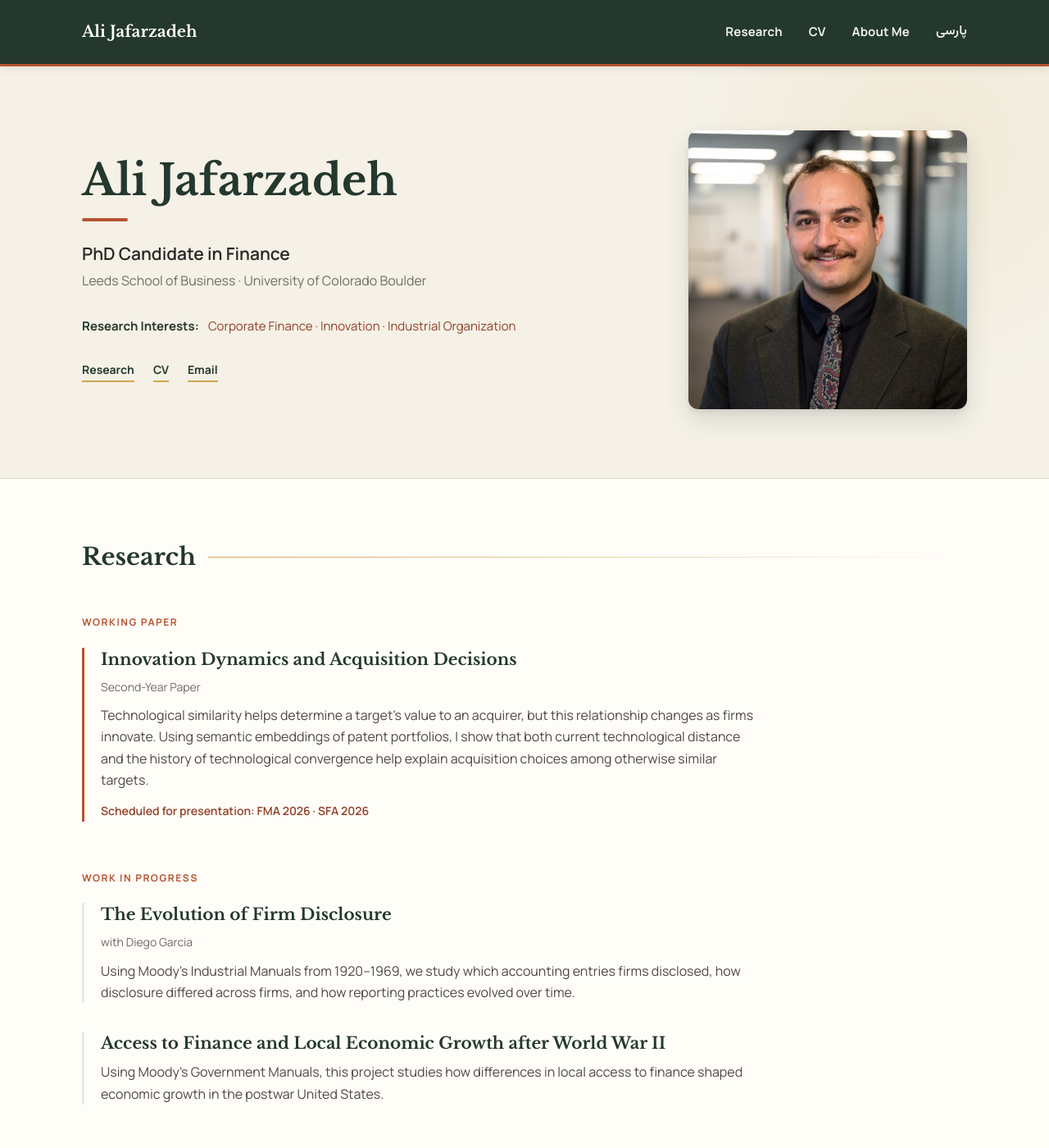
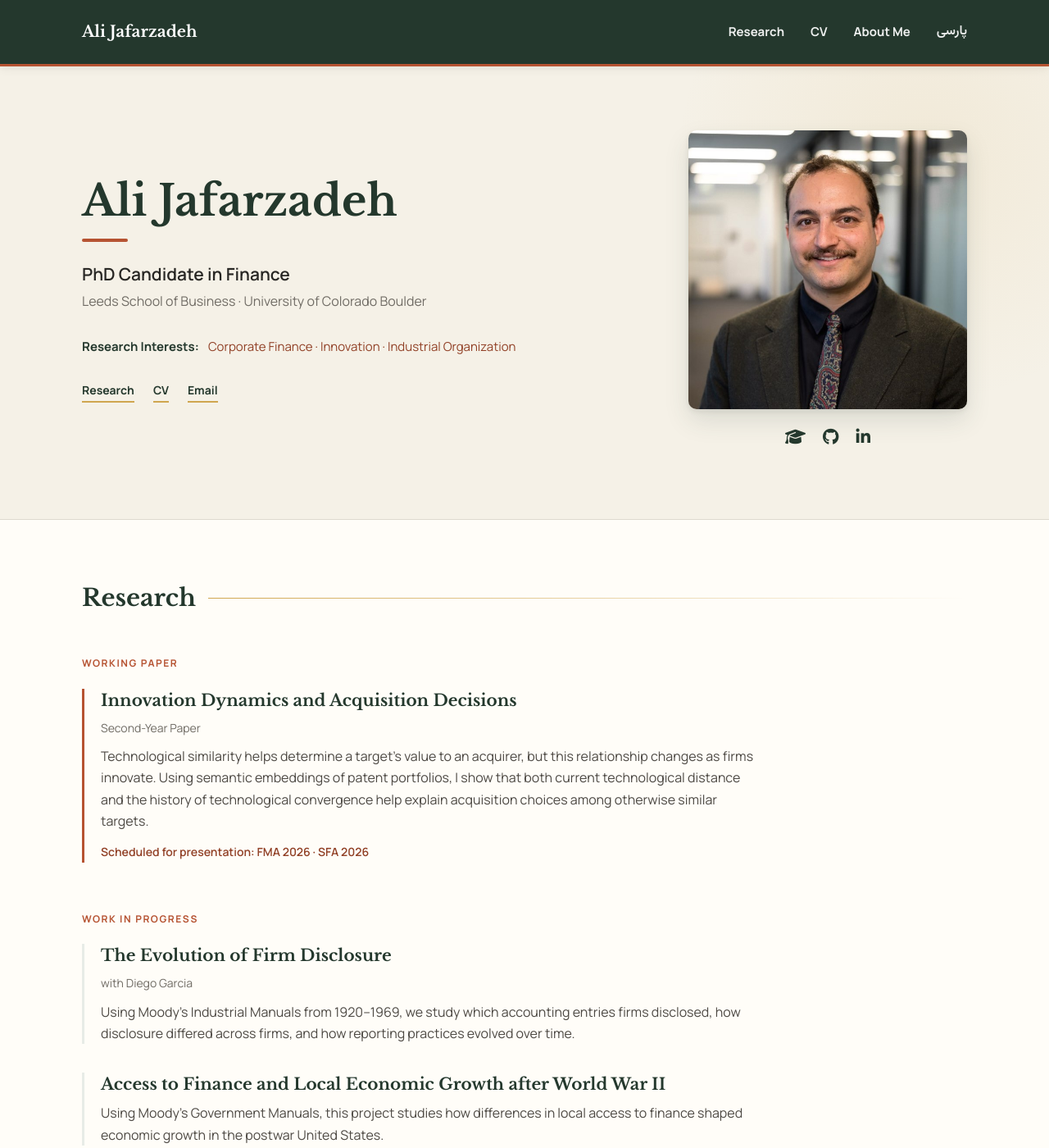
Before and after one commit to ali-jafarzadeh/ali-jafarzadeh.github.io, a Jekyll site: the page index.html, which Jekyll copies as it is, in a window 1280 px wide and 1400 px high. Shown: the whole window at 82% size. Built offline with Jekyll 4.4.1, drawn with Linux system fonts in a browser that asks for light colours.

Commit message:
Update favicon and improve HTML structure

```diff
--- a/index.html
+++ b/index.html
@@ -17,11 +17,11 @@
 
   <link rel="canonical" href="https://ali-jafarzadeh.com/">
 
-  <!-- FAVICON / GOOGLE SEARCH ICON -->
-  <link rel="icon" type="image/jpeg" href="/assets/img/mehr.jpeg">
-  <link rel="shortcut icon" type="image/jpeg" href="/assets/img/mehr.jpeg">
+  <!-- Favicon -->
+  <link rel="icon" type="image/jpeg" href="/assets/img/mehr2.jpeg">
+  <link rel="shortcut icon" type="image/jpeg" href="/assets/img/mehr2.jpeg">
 
-  <!-- OPEN GRAPH -->
+  <!-- Open Graph -->
   <meta property="og:type" content="website">
   <meta property="og:title" content="Ali Jafarzadeh | Finance PhD Candidate">
   <meta property="og:description"
@@ -31,22 +31,27 @@
         content="https://ali-jafarzadeh.com/assets/img/ali2.JPG">
   <meta property="og:site_name" content="Ali Jafarzadeh">
 
-  <!-- SOCIAL PREVIEW -->
+  <!-- Social preview -->
   <meta name="twitter:card" content="summary_large_image">
-  <meta name="twitter:title" content="Ali Jafarzadeh | Finance PhD Candidate">
+  <meta name="twitter:title"
+        content="Ali Jafarzadeh | Finance PhD Candidate">
   <meta name="twitter:description"
         content="Research in corporate finance, innovation, and industrial organization.">
   <meta name="twitter:image"
         content="https://ali-jafarzadeh.com/assets/img/ali2.JPG">
 
-  <!-- FONTS -->
+  <!-- Fonts -->
   <link rel="preconnect" href="https://fonts.googleapis.com">
   <link rel="preconnect" href="https://fonts.gstatic.com" crossorigin>
 
   <link href="https://fonts.googleapis.com/css2?family=Libre+Baskerville:wght@400;700&family=Manrope:wght@400;500;600;700&family=Vazirmatn:wght@400;500;600&display=swap"
         rel="stylesheet">
 
-  <!-- STRUCTURED DATA -->
+  <!-- Font Awesome icons -->
+  <link rel="stylesheet"
+        href="https://cdnjs.cloudflare.com/ajax/libs/font-awesome/6.5.2/css/all.min.css">
+
+  <!-- Structured Data -->
   <script type="application/ld+json">
   {
     "@context": "https://schema.org",
@@ -82,7 +87,6 @@
   <style>
 
     :root {
-      /* Mehr-inspired palette */
       --green: #30483A;
       --green-dark: #24382D;
       --green-soft: #E7ECE7;
@@ -123,9 +127,7 @@
       margin: 0 auto;
     }
 
-    /* =================================
-       NAVIGATION
-       ================================= */
+    /* NAVIGATION */
 
     nav {
       position: sticky;
@@ -164,7 +166,6 @@
       text-decoration: none;
       font-size: 15px;
       font-weight: 700;
-      letter-spacing: 0.01em;
       transition: color .2s ease;
     }
 
@@ -179,14 +180,12 @@
       direction: rtl;
     }
 
-    /* =================================
-       HERO
-       ================================= */
+    /* HERO */
 
     .hero-wrap {
       background:
         radial-gradient(circle at 88% 20%,
-          rgba(208,166,79,0.11),
+          rgba(208,166,79,0.10),
           transparent 25%),
         var(--ivory);
     }
@@ -267,24 +266,47 @@
       border-color: var(--red);
     }
 
-    .photo-wrap {
+    /* PHOTO + PROFILE ICONS */
+
+    .photo-column {
       justify-self: end;
-      max-width: 340px;
+      width: 340px;
+      max-width: 100%;
     }
 
     .profile-photo {
       width: 100%;
       height: auto;
       display: block;
-      border-radius: 12px;
+      border-radius: 10px;
       box-shadow:
-        0 14px 30px rgba(48,72,58,0.14),
-        0 3px 7px rgba(0,0,0,0.08);
+        0 14px 30px rgba(48,72,58,0.13),
+        0 3px 7px rgba(0,0,0,0.07);
     }
 
-    /* =================================
-       RESEARCH
-       ================================= */
+    .profile-links {
+      display: flex;
+      justify-content: center;
+      align-items: center;
+      gap: 21px;
+      margin-top: 17px;
+    }
+
+    .profile-links a {
+      color: var(--green-dark);
+      font-size: 20px;
+      text-decoration: none;
+      transition:
+        color 0.2s ease,
+        transform 0.2s ease;
+    }
+
+    .profile-links a:hover {
+      color: var(--red);
+      transform: translateY(-2px);
+    }
+
+    /* RESEARCH */
 
     section {
       scroll-margin-top: 95px;
@@ -393,9 +415,7 @@
       font-weight: 600;
     }
 
-    /* =================================
-       ABOUT
-       ================================= */
+    /* ABOUT */
 
     .about-section {
       padding: 68px 0 75px;
@@ -418,9 +438,7 @@
       color: #403D39;
     }
 
-    /* =================================
-       FOOTER
-       ================================= */
+    /* FOOTER */
 
     footer {
       background: var(--green-dark);
@@ -430,9 +448,7 @@
       font-size: 12px;
     }
 
-    /* =================================
-       MOBILE
-       ================================= */
+    /* MOBILE */
 
     @media (max-width: 760px) {
 
@@ -462,7 +478,7 @@
         font-size: 40px;
       }
 
-      .photo-wrap {
+      .photo-column {
         width: 240px;
         justify-self: start;
         order: -1;
@@ -573,11 +589,39 @@
       </div>
 
 
-      <div class="photo-wrap">
+      <div class="photo-column">
 
         <img src="/assets/img/ali2.JPG"
              alt="Ali Jafarzadeh, Finance PhD Candidate at the University of Colorado Boulder"
              class="profile-photo">
+
+        <div class="profile-links">
+
+          <a href="YOUR_GOOGLE_SCHOLAR_URL"
+             target="_blank"
+             rel="noopener noreferrer"
+             aria-label="Google Scholar"
+             title="Google Scholar">
+            <i class="fa-solid fa-graduation-cap"></i>
+          </a>
+
+          <a href="https://github.com/ali-jafarzadeh"
+             target="_blank"
+             rel="noopener noreferrer"
+             aria-label="GitHub"
+             title="GitHub">
+            <i class="fa-brands fa-github"></i>
+          </a>
+
+          <a href="https://www.linkedin.com/in/ali-jafarzadeh-59336b121/"
+             target="_blank"
+             rel="noopener noreferrer"
+             aria-label="LinkedIn"
+             title="LinkedIn">
+            <i class="fa-brands fa-linkedin-in"></i>
+          </a>
+
+        </div>
 
       </div>
 
```
